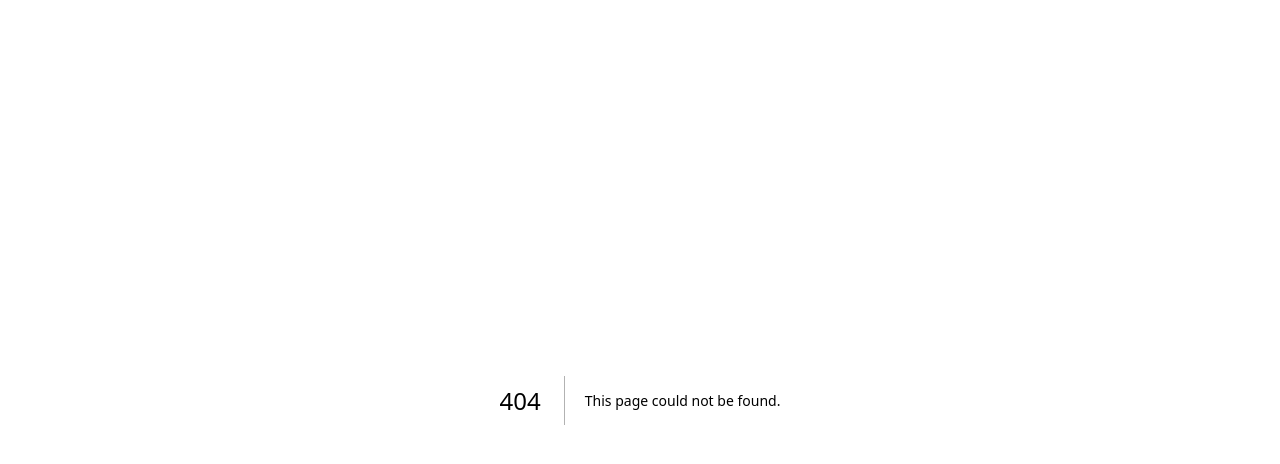
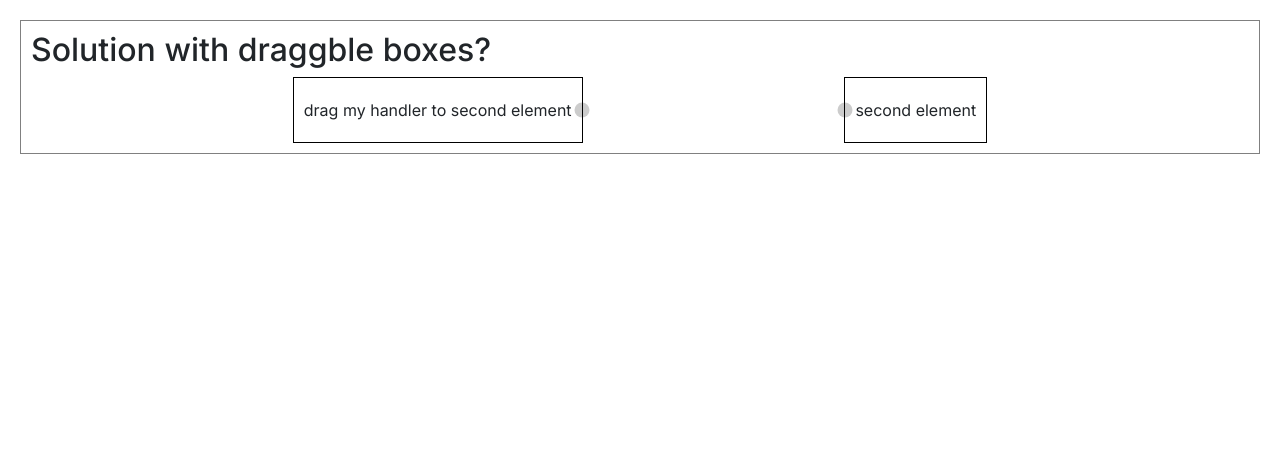
Before and after one commit to Quazirafi1/capstone-hackathon, a Next.js app: page /arrow_line in a window 1280 px wide. Before the commit this address had no page. Shown: the top 464 px of the page. Built offline with nearby package versions, Linux system fonts and the light colour scheme; a web font is replaced by a local one.

Commit message:
draggable and drawable arrow demo

```diff
--- /dev/null
+++ b/app/arrow_line/page.tsx
@@ -0,0 +1,8 @@
+'use client'
+
+import React from 'react';
+import Demo from '../js_components/draggable_arrow/demo1'; // Importing JSX component into TypeScript file
+
+export default function Home() {
+  return <Demo />; // Using the imported component
+}
--- /dev/null
+++ b/app/js_components/draggable_arrow/Example2.jsx
@@ -0,0 +1,126 @@
+import React, { useRef, useState } from "react";
+import Xarrow from "react-xarrows";
+import Draggable from "react-draggable";
+import "./styles.css";
+
+const connectPointStyle = {
+  position: "absolute",
+  width: 15,
+  height: 15,
+  borderRadius: "50%",
+  background: "black"
+};
+const connectPointOffset = {
+  left: { left: 0, top: "50%", transform: "translate(-50%, -50%)" },
+  right: { left: "100%", top: "50%", transform: "translate(-50%, -50%)" },
+  top: { left: "50%", top: 0, transform: "translate(-50%, -50%)" },
+  bottom: { left: "50%", top: "100%", transform: "translate(-50%, -50%)" }
+};
+
+const ConnectPointsWrapper = ({ boxId, handler, dragRef, boxRef }) => {
+  const ref1 = useRef();
+
+  const [position, setPosition] = useState({});
+  const [beingDragged, setBeingDragged] = useState(false);
+  return (
+    <React.Fragment>
+      <div
+        className="connectPoint"
+        style={{
+          ...connectPointStyle,
+          ...connectPointOffset[handler],
+          ...position
+        }}
+        draggable
+        onMouseDown={e => e.stopPropagation()}
+        onDragStart={e => {
+          setBeingDragged(true);
+          e.dataTransfer.setData("arrow", boxId);
+        }}
+        onDrag={e => {
+          const { offsetTop, offsetLeft } = boxRef.current;
+          const { x, y } = dragRef.current.state;
+          setPosition({
+            position: "fixed",
+            left: e.clientX - x - offsetLeft,
+            top: e.clientY - y - offsetTop,
+            transform: "none",
+            opacity: 0
+          });
+        }}
+        ref={ref1}
+        onDragEnd={e => {
+          setPosition({});
+          setBeingDragged(false);
+        }}
+      />
+      {beingDragged ? <Xarrow start={boxId} end={ref1} /> : null}
+    </React.Fragment>
+  );
+};
+
+const boxStyle = {
+  border: "1px solid black",
+  position: "relative",
+  padding: "20px 10px"
+};
+
+const Box = ({ text, handler, addArrow, setArrows, boxId }) => {
+  const dragRef = useRef();
+  const boxRef = useRef();
+  return (
+    <Draggable
+      ref={dragRef}
+      onDrag={e => {
+        // console.log(e);
+        setArrows(arrows => [...arrows]);
+      }}
+    >
+      <div
+        id={boxId}
+        ref={boxRef}
+        style={boxStyle}
+        onDragOver={e => e.preventDefault()}
+        onDrop={e => {
+          if (e.dataTransfer.getData("arrow") === boxId) {
+            console.log(e.dataTransfer.getData("arrow"), boxId);
+          } else {
+            const refs = { start: e.dataTransfer.getData("arrow"), end: boxId };
+            addArrow(refs);
+            console.log("droped!", refs);
+          }
+        }}
+      >
+        {text}
+        <ConnectPointsWrapper {...{ boxId, handler, dragRef, boxRef }} />
+      </div>
+    </Draggable>
+  );
+};
+
+export default function App() {
+  const [arrows, setArrows] = useState([]);
+  const addArrow = ({ start, end }) => {
+    setArrows([...arrows, { start, end }]);
+  };
+  return (
+    <div style={{ display: "flex", justifyContent: "space-evenly" }}>
+      {/* two boxes */}
+      <Box
+        text="drag my handler to second element"
+        {...{ addArrow, setArrows, handler: "right", boxId: "box2_1" }}
+      />
+      <Box
+        text="second element"
+        {...{ addArrow, setArrows, handler: "left", boxId: "box2_2" }}
+      />
+      {arrows.map(ar => (
+        <Xarrow
+          start={ar.start}
+          end={ar.end}
+          key={ar.start + "-." + ar.start}
+        />
+      ))}
+    </div>
+  );
+}
--- /dev/null
+++ b/app/js_components/draggable_arrow/demo1.js
@@ -0,0 +1,11 @@
+import React from "react";
+import Example2 from "./Example2";
+
+export default () => (
+  <div>
+    <div style={{ margin: 20, border: "1px solid gray", padding: 10 }}>
+      <h2>Solution with draggble boxes?</h2>
+      <Example2 />
+    </div>
+  </div>
+);
--- /dev/null
+++ b/app/js_components/draggable_arrow/styles.css
@@ -0,0 +1,12 @@
+.demo1 {
+    font-family: sans-serif;
+    text-align: center;
+  }
+
+  .connectPoint {
+    opacity: 0.2;
+  }
+
+  .connectPoint:hover {
+    opacity: 0.6;
+  }
--- a/package.json
+++ b/package.json
@@ -14,6 +14,7 @@
     "@tailwindcss/forms": "^0.5.7",
     "@types/node": "20.5.7",
     "@vercel/postgres": "^0.5.1",
+    "arrow-line": "^0.7.5",
     "autoprefixer": "10.4.15",
     "bcrypt": "^5.1.1",
     "bootstrap": "^5.3.3",
@@ -23,6 +24,8 @@
     "postcss": "8.4.31",
     "react": "18.2.0",
     "react-dom": "18.2.0",
+    "react-draggable": "^4.4.6",
+    "react-xarrows": "^2.0.2",
     "tailwindcss": "3.3.3",
     "typescript": "5.2.2",
     "use-debounce": "^9.0.4",
--- a/tsconfig.json
+++ b/tsconfig.json
@@ -3,6 +3,7 @@
     "target": "es5",
     "lib": ["dom", "dom.iterable", "esnext"],
     "allowJs": true,
+    "checkJs": false,
     "skipLibCheck": true,
     "strict": true,
     "noEmit": true,
@@ -28,6 +29,8 @@
     "**/*.tsx",
     ".next/types/**/*.ts",
     "app/lib/placeholder-data.js",
+    "**/*.js",
+    "**/*.jsx",
     "scripts/seed.js"
   ],
   "exclude": ["node_modules"]
```
Also changed, not shown: 1 other file (tests, documents, lock files or other folders).
